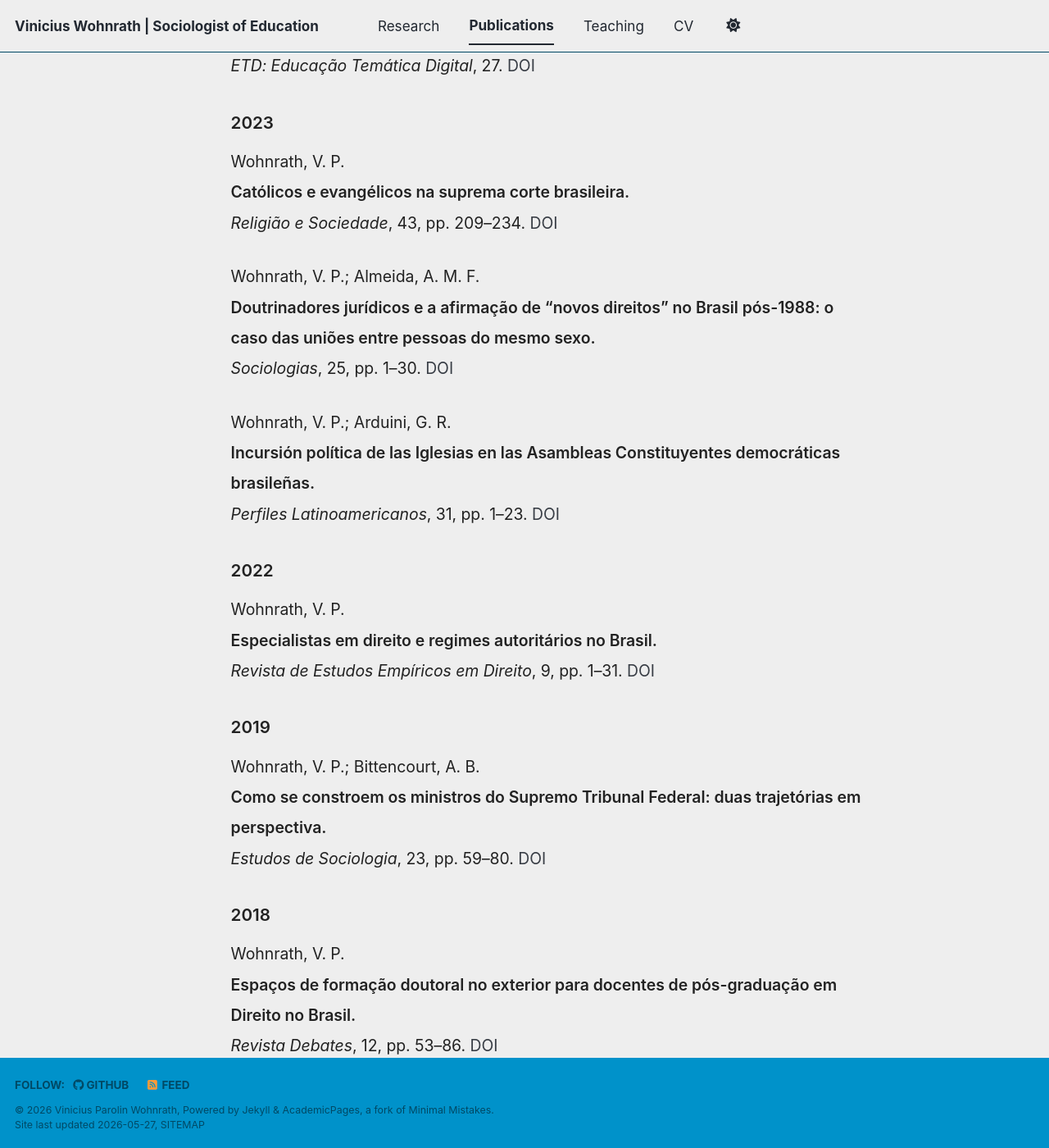
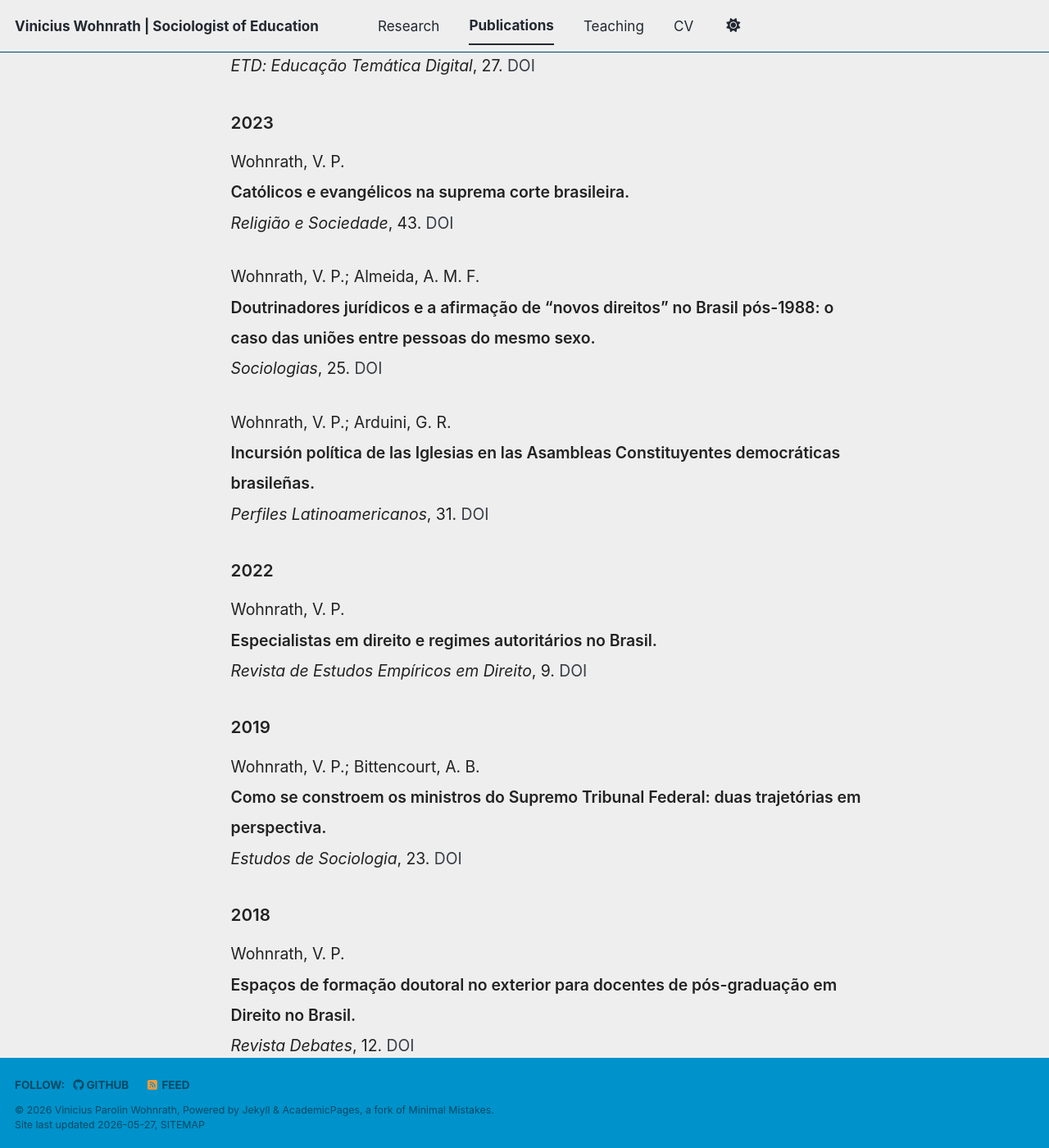
Before and after one commit to viniciuswohnrath/viniciuswohnrath.github.io, a Jekyll site: the page built from _pages/publications.md, in a window 1280 px wide and 1400 px high, scrolled down 565 px. Shown: the whole window at 82% size. Built offline with Jekyll 4.4.1, drawn with Linux system fonts in a browser that asks for light colours; a script bundle is joined from its source files by our own code; library files that are not in the unit come from our copies; some of the changed text lies outside the part shown.

Commit message:
Update publications.md

```diff
--- a/_pages/publications.md
+++ b/_pages/publications.md
@@ -24,51 +24,51 @@ Wohnrath, V. P.; Arduini, G. R.
 
 Wohnrath, V. P.
 **Católicos e evangélicos na suprema corte brasileira.**
-*Religião e Sociedade*, 43, pp. 209–234. [DOI](https://doi.org/10.1590/0100-85872023v43n1cap08)
+*Religião e Sociedade*, 43. [DOI](https://doi.org/10.1590/0100-85872023v43n1cap08)
 
 Wohnrath, V. P.; Almeida, A. M. F.
 **Doutrinadores jurídicos e a afirmação de “novos direitos” no Brasil pós-1988: o caso das uniões entre pessoas do mesmo sexo.**
-*Sociologias*, 25, pp. 1–30. [DOI](https://doi.org/10.1590/18070337-124730)
+*Sociologias*, 25. [DOI](https://doi.org/10.1590/18070337-124730)
 
 Wohnrath, V. P.; Arduini, G. R.
 **Incursión política de las Iglesias en las Asambleas Constituyentes democráticas brasileñas.**
-*Perfiles Latinoamericanos*, 31, pp. 1–23. [DOI](https://doi.org/10.18504/pl3161-002-2023)
+*Perfiles Latinoamericanos*, 31. [DOI](https://doi.org/10.18504/pl3161-002-2023)
 
 ### 2022
 
 Wohnrath, V. P.
 **Especialistas em direito e regimes autoritários no Brasil.**
-*Revista de Estudos Empíricos em Direito*, 9, pp. 1–31. [DOI](https://doi.org/10.19092/reed.v9.539)
+*Revista de Estudos Empíricos em Direito*, 9. [DOI](https://doi.org/10.19092/reed.v9.539)
 
 ### 2019
 
 Wohnrath, V. P.; Bittencourt, A. B.
 **Como se constroem os ministros do Supremo Tribunal Federal: duas trajetórias em perspectiva.**
-*Estudos de Sociologia*, 23, pp. 59–80. [DOI](https://doi.org/10.52780/res.11698)
+*Estudos de Sociologia*, 23. [DOI](https://doi.org/10.52780/res.11698)
 
 ### 2018
 
 Wohnrath, V. P.
 **Espaços de formação doutoral no exterior para docentes de pós-graduação em Direito no Brasil.**
-*Revista Debates*, 12, pp. 53–86. [DOI](https://doi.org/10.22456/1982-5269.85806)
+*Revista Debates*, 12. [DOI](https://doi.org/10.22456/1982-5269.85806)
 
 ### 2017
 
 Wohnrath, V. P.
 **Duas dinâmicas, dois resultados: a Igreja Católica na Assembleia Nacional Constituinte 1987–1988.**
-*Pro-Posições*, 28, pp. 242–270. [DOI](https://doi.org/10.1590/1980-6248-2017-0020)
+*Pro-Posições*, 28. [DOI](https://doi.org/10.1590/1980-6248-2017-0020)
 
 ### 2014
 
 Wohnrath, V. P.
 **Trajetórias, redes e itinerários dos políticos construtores da Lei n. 6.697/1979 (Código de Menores).**
-*Estudos de Sociologia*, 19, pp. 183–204. [DOI](https://periodicos.fclar.unesp.br/estudos/article/view/5790)
+*Estudos de Sociologia*, 19. [DOI](https://periodicos.fclar.unesp.br/estudos/article/view/5790)
 
 ### 2013
 
 Wohnrath, V. P.; Bittencourt, A. B.
 **Secularização e laicidade do Estado brasileiro depois da Constituição de 1988.**
-*Revista Brasileira de Política e Administração da Educação*, 29, pp. 283–303. [DOI](https://doi.org/10.21573/vol29n22013.43524)
+*Revista Brasileira de Política e Administração da Educação*, 29. [DOI](https://doi.org/10.21573/vol29n22013.43524)
 
 ## Book Chapters
 
```
